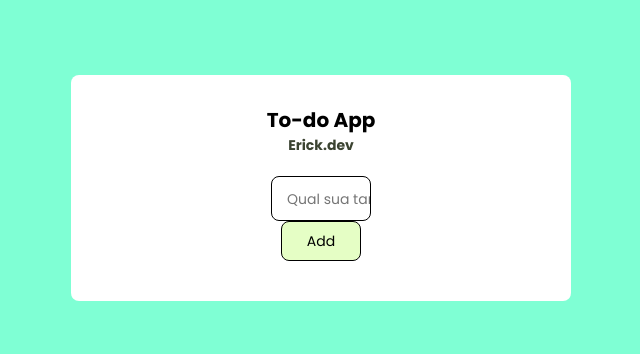
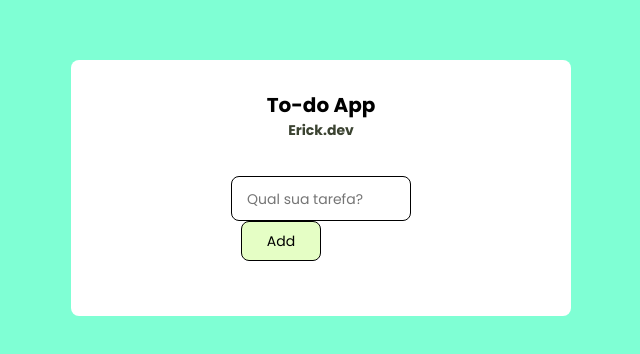
Before and after one commit to itseriqq/todoapp-react, a React (Create React App) app in the folder project/: page / in a window 1280 px wide. Shown: the part 212-566 px from the top of the page, without its empty margins (319-959 px from the left). Built offline with nearby package versions, Linux system fonts and the light colour scheme.

Commit message:
Creating separated containers

```diff
--- a/project/src/App.jsx
+++ b/project/src/App.jsx
@@ -31,6 +31,7 @@ function App() {
     <div className="container">
       <h1>To-do App</h1>
       <a className="link" href="http://itseriqq.github.io/portfolio" rel="noreferrer" target="_blank"><h2>Erick.dev</h2></a>
+    </div>
       <div>
       <Row>
       <Col xs={4} md={4} lg={4}>
@@ -41,7 +42,7 @@ function App() {
       </Col>
       </Row>
     </div>
-
+    <div className="container">
     <ul className="lista">
       {itemList.map((item) =>(
         <li className="item" key={item.id}>
@@ -49,7 +50,6 @@ function App() {
 
       ))}
     </ul>
-
     </div>
     </Container>
   );
--- a/project/src/styles.css
+++ b/project/src/styles.css
@@ -25,7 +25,7 @@ body {
 
 input {
     height: 45px;
-    width: 100px;
+    width: 180px;
     font-size: 16px;
     border-radius: 8px;
     overflow: hidden;
```
